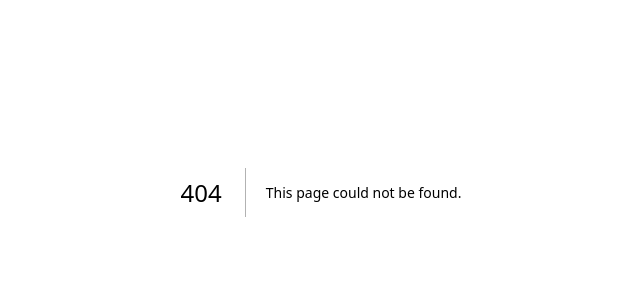
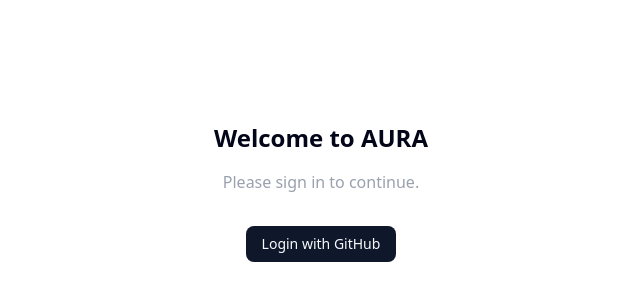
Before and after one commit to ebarcly/aura, a Next.js app: page /login in a window 1280 px wide. Before the commit this address had no page. Shown: the part 208-508 px from the top of the page, without its empty margins (319-959 px from the left). Built offline with nearby package versions, Linux system fonts and the light colour scheme; no server answers.

Commit message:
Add LoginPage component for user authentication
- Created a new LoginPage component that checks for existing user sessions using Supabase.
- Redirects authenticated users to the dashboard.
- Includes a LoginButton for user sign-in, enhancing the authentication flow.

```diff
--- a/app/dashboard/page.tsx
+++ b/app/dashboard/page.tsx
@@ -9,7 +9,7 @@
   } = await supabase.auth.getUser();
 
   if (!user) {
-    redirect("/login"); // TODO: Add login page
+    redirect("/login");
   }
 
   return (
--- /dev/null
+++ b/app/login/page.tsx
@@ -0,0 +1,25 @@
+import { createClient } from "@/lib/supabase/server";
+import { redirect } from "next/navigation";
+import LoginButton from "@/app/components/LoginButton";
+
+export default async function LoginPage() {
+  const supabase = await createClient();
+
+  const {
+    data: { user },
+  } = await supabase.auth.getUser();
+
+  if (user) {
+    redirect("/dashboard");
+  }
+
+  return (
+    <main className="flex min-h-screen flex-col items-center justify-center p-24">
+      <div className="text-center">
+        <h1 className="text-2xl font-bold mb-4">Welcome to AURA</h1>
+        <p className="text-gray-400 mb-8">Please sign in to continue.</p>
+        <LoginButton />
+      </div>
+    </main>
+  );
+}
```
